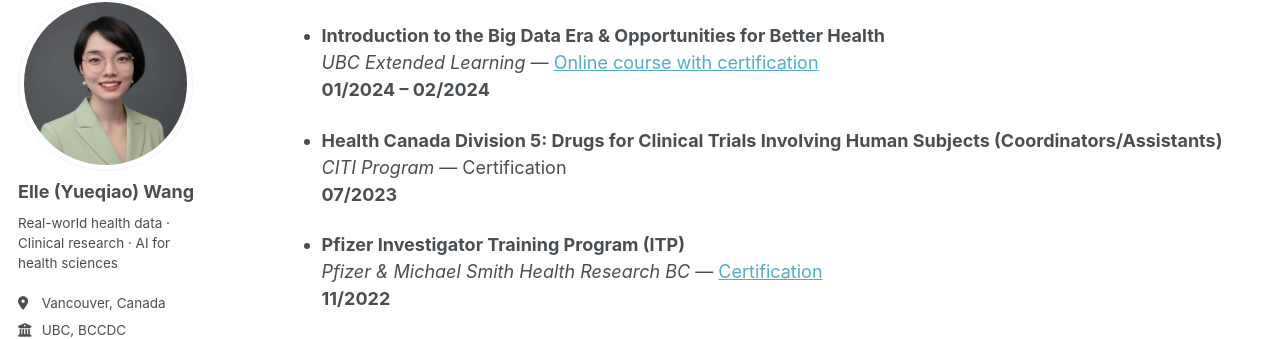
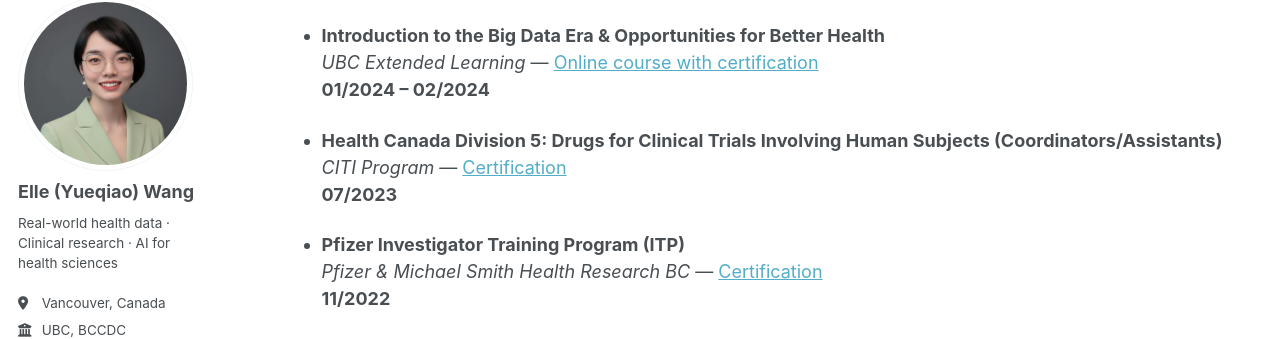
Before and after one commit to elle-y-wang/elle-y-wang.github.io, a Jekyll site: the page built from _pages/training-certificates.md, in a window 1280 px wide and 900 px high, scrolled down 827 px. Shown: the part 103-442 px from the top of the window. Built offline with Jekyll 4.4.1, drawn with Linux system fonts in a browser that asks for light colours; some web fonts are replaced; a script bundle is joined from its source files by our own code; library files that are not in the unit come from our copies; part of the change alters nothing that is shown.

```diff
--- a/_pages/training-certificates.md
+++ b/_pages/training-certificates.md
@@ -42,11 +42,11 @@ author_profile: true
   **01/2024 – 02/2024**
 
 - **Health Canada Division 5: Drugs for Clinical Trials Involving Human Subjects (Coordinators/Assistants)**
-  *CITI Program* — Certification
+  *CITI Program* — [Certification](/files/citiCompletionCertificate.pdf)
   **07/2023**
 
 - **Pfizer Investigator Training Program (ITP)**
-  *Pfizer & Michael Smith Health Research BC* — [Certification](/files/citiCompletionCertificate.pdf)
+  *Pfizer & Michael Smith Health Research BC* — [Certification](/files/iTP_Michael_Smith_Heath_Research_BC.pdf)
   **11/2022**
 
 - **SAS Programming 1: Essentials**
```
